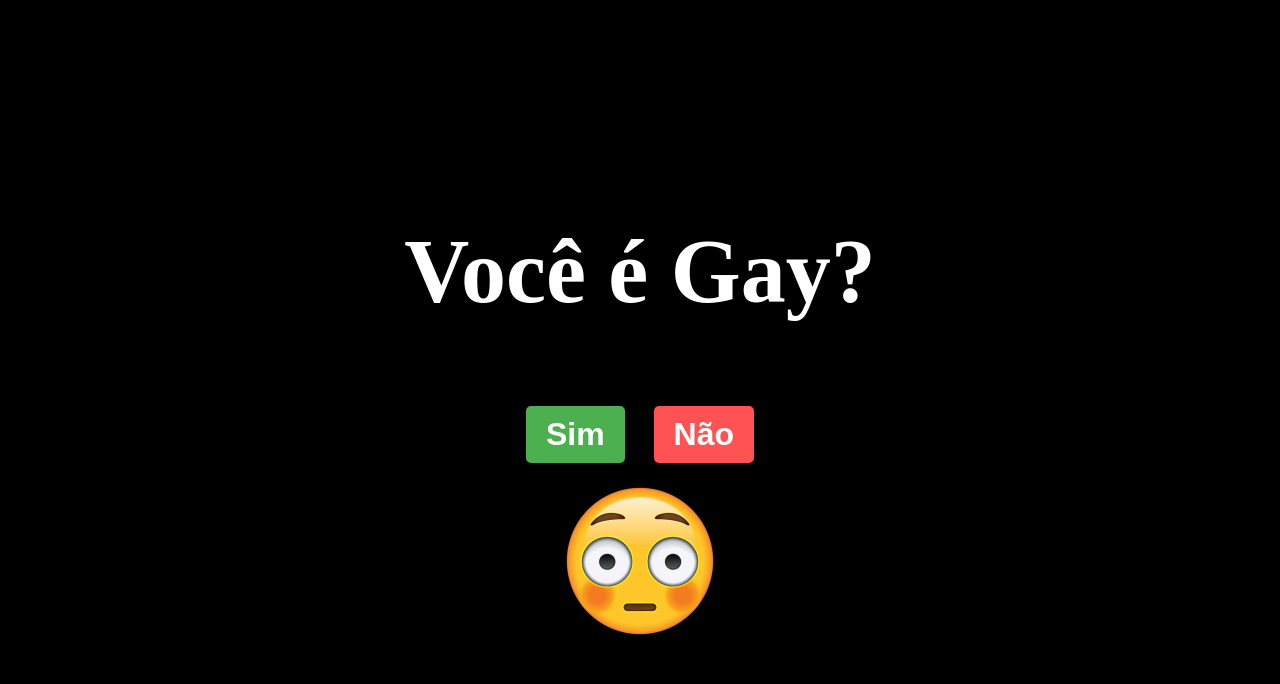
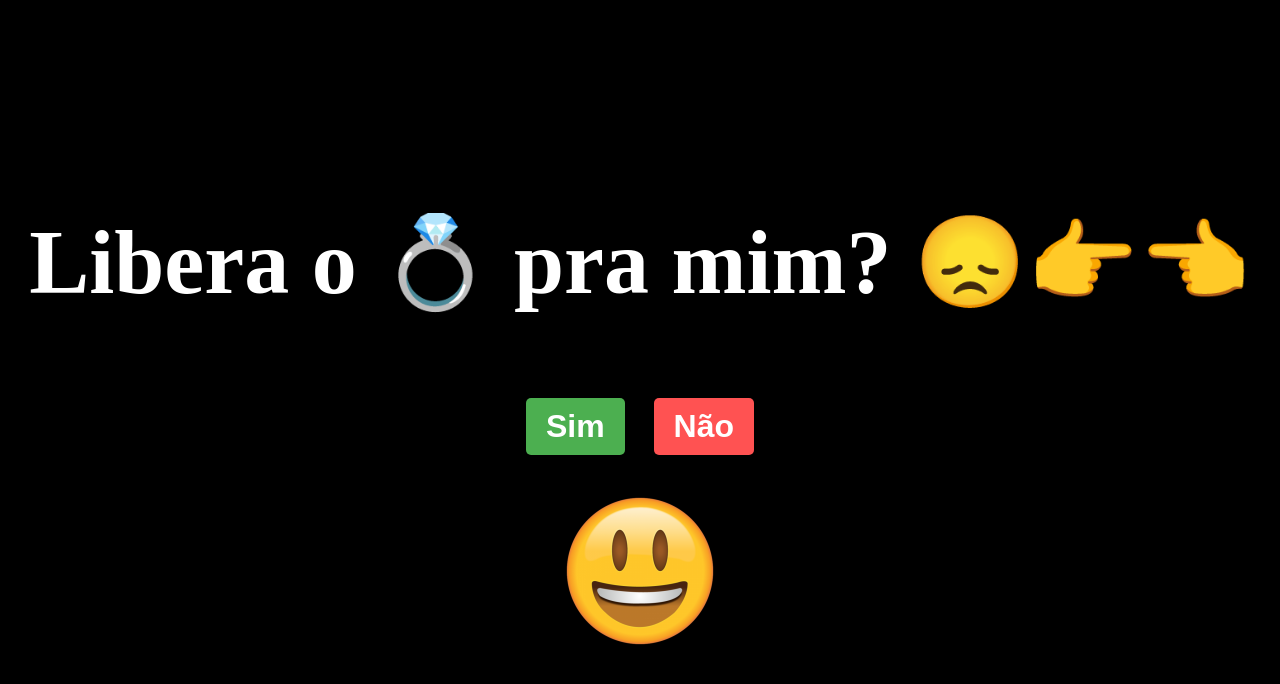
Before and after one commit to FJanguez/Se_Quiser_Sim, a plain HTML site: page index.html in a window 1280 px wide. Both pictures are taken after a click on the button "Sim". Drawn offline with Linux system fonts and the light colour scheme.

Commit message:
Second Commit

```diff
--- a/index.html
+++ b/index.html
@@ -11,14 +11,14 @@
 <body>
 
     <div class="container">
-        <h1>Você é Gay?</h1>
+        <h1>Libera o 💍 pra mim? 😞👉👈</h1>
         <br>
 
         <button class="sim" id="simBtn">Sim</button>
         <button class="nao" id="naoBtn">Não</button>
-        <br><br>
+        <br><br><br>
         <div id="imagemContainer" style="display: none;">
-            <img src="static/img/emoji_vergonha.png" alt="Imagem exibida quando clicar em Sim" class="emoji">
+            <img src="static/img/emoji_feliz.png" alt="Imagem exibida quando clicar em Sim" class="emoji">
         </div>
     </div>
     <script src="static/script.js"></script>
```
Also changed, not shown: static/img/emoji_feliz.png (added).
